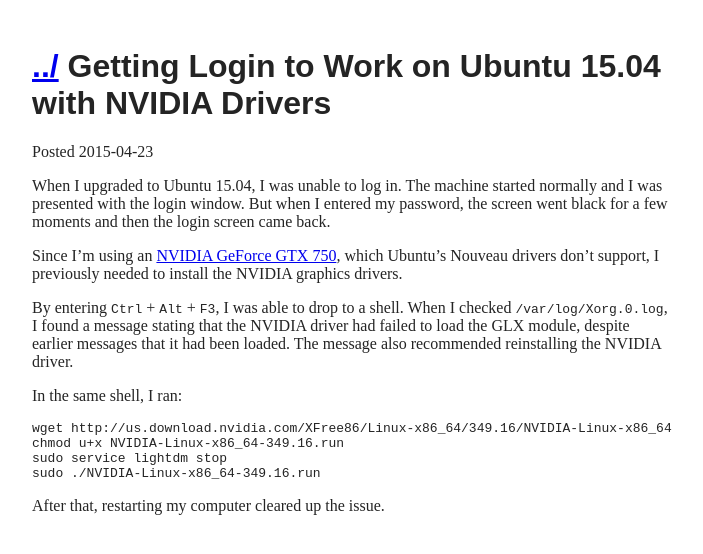
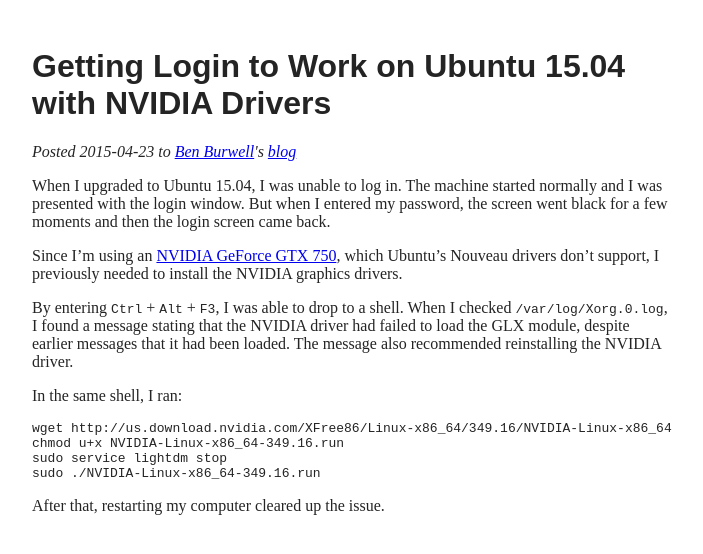
Before and after one commit to benburwell/benburwell.github.io, a Jekyll site: the page built from _posts/2015-04-23-getting-login-to-work-ubuntu-15.04-nvidia.md, in a window 1280 px wide. Shown: the top 554 px of the page, without its empty margins (288-991 px from the left). Built offline with Jekyll 4.4.1, drawn with Linux system fonts in a browser that asks for light colours.

Commit message:
Fix layout defaults

```diff
--- a/_config.yml
+++ b/_config.yml
@@ -11,10 +11,13 @@
 # Site-level data
 name: Ben Burwell
 excerpt_separator: <!--more-->
-layout: master
 permalink: /:slug.html
 
 defaults:
+  - scope:
+      path: ""
+    values:
+      layout: master
   - scope:
       path: ""
       type: "posts"
--- a/_layouts/post.html
+++ b/_layouts/post.html
@@ -2,7 +2,13 @@
 layout: master
 ---
 
-<h1><a href="../">../</a> {{page.title}}</h1>
-<p>Posted {{page.date | date: "%Y-%m-%d"}}</p>
+<h1>{{page.title}}</h1>
+<p>
+  <em>
+    Posted {{page.date | date: "%Y-%m-%d"}} to
+    <a href="/">Ben Burwell</a>'s
+    <a href="/posts/">blog</a>
+  </em>
+</p>
 
 {{content}}
--- a/posts/index.html
+++ b/posts/index.html
@@ -3,15 +3,15 @@
 description: Irregularly updated blogish thing about stuff I’m interested in.
 ---
 
-<h1><a href="../">../</a> Blog</h1>
+<h1><a href="/">Ben Burwell</a>'s Blog</h1>
 
 <p>I occasionally write things, and when I do they usually end up here. There's
 also an <a href="/feed.xml">RSS feed</a>.</p>
 
 {% for post in site.posts %}
 <h2>
+  <small>{{post.date | date: "%Y-%m-%d"}}</small>
   <a href="{{post.url}}">{{post.title}}</a>
 </h2>
-<p>Posted on {{post.date | date: "%Y-%m-%d"}}</p>
 {{post.excerpt}}
 {% endfor %}
--- a/theatre.html
+++ b/theatre.html
@@ -3,7 +3,7 @@
 redirect_from: /theatre/
 ---
 
-<h1><a href="../">../</a> Theatrical Credits</h1>
+<h1><a href="/">Ben Burwell</a>'s Theatrical Credits</h1>
 
 <table>
   <thead>
```
